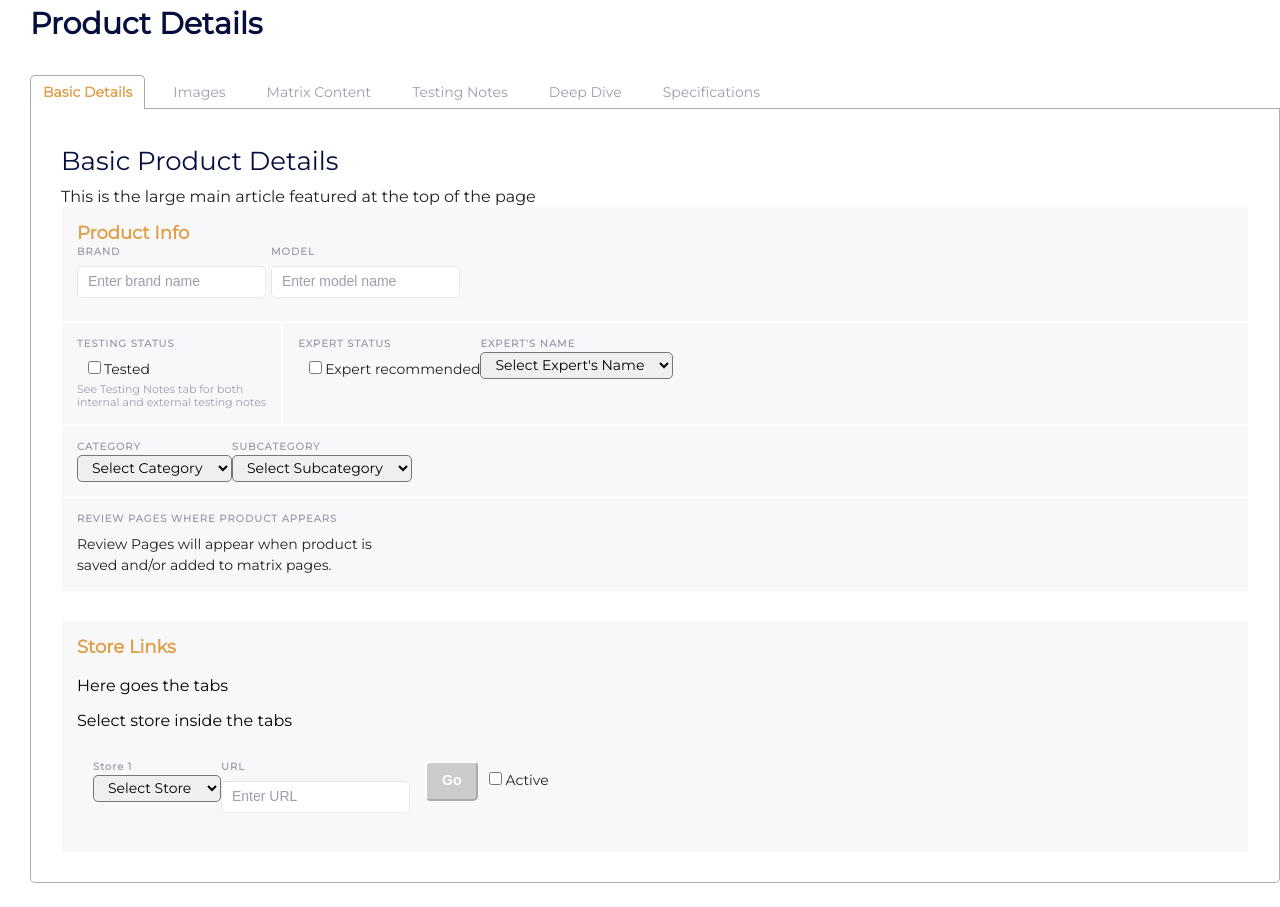
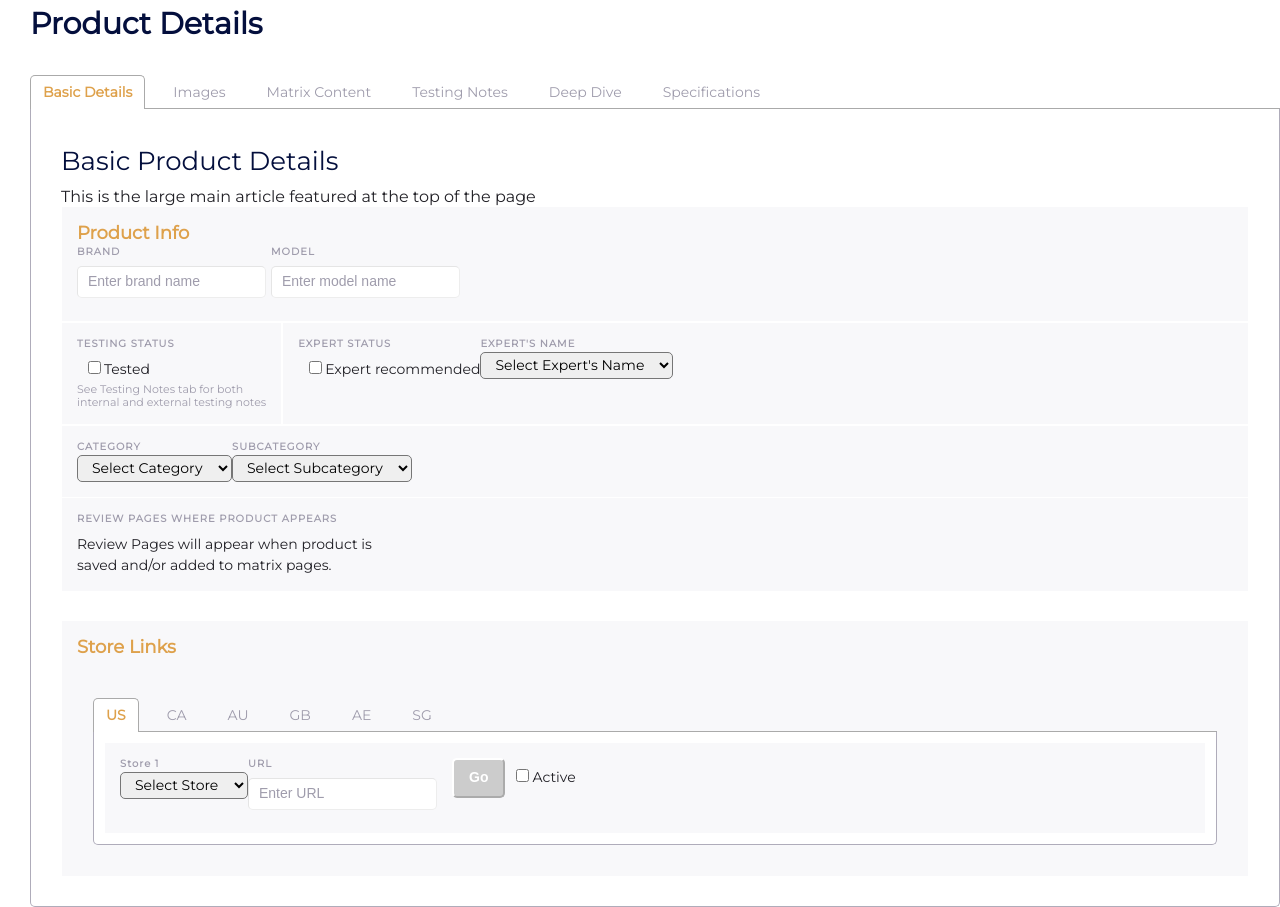
Before and after one commit to jas-chu/product-catalog, a React (Create React App) app: page / in a window 1280 px wide. Before the commit the page ends 883 px from the top, so only its background shows below. Built offline with nearby package versions, Linux system fonts and the light colour scheme.

Commit message:
adding tabs to select store section

```diff
--- a/src/components/StoreLinks.js
+++ b/src/components/StoreLinks.js
@@ -4,14 +4,16 @@ import Input from './input';
 import Select from './select';
 import Button from './button';
 import './tabs/BasicDetailsTab.css';
+import CustomTab from './tab';
 
 function StoreLinks() {
   return (
     <div className="Section Store-links">
       <p className="Section-title">Store Links</p>
-      <p> Here goes the tabs </p>
-      <p> Select store inside the tabs</p>
-      <SelectStore />
+      <CustomTab titles={['US', 'CA', 'AU', 'GB', 'AE', 'SG']} className="Section Spacing">
+        <SelectStore />
+        <SelectStore />
+      </CustomTab>
     </div>
   );
 }
```
